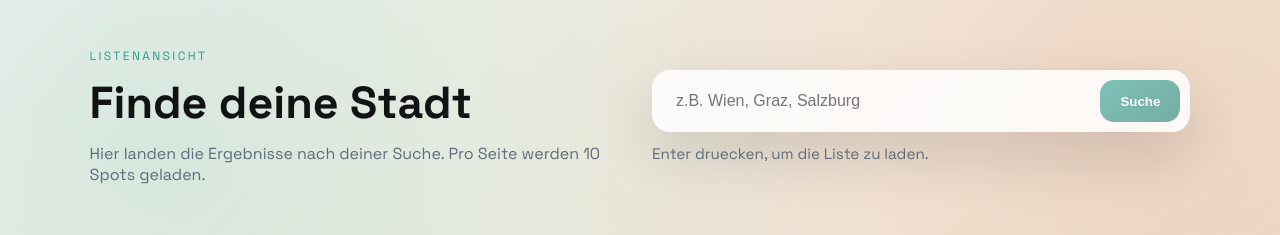
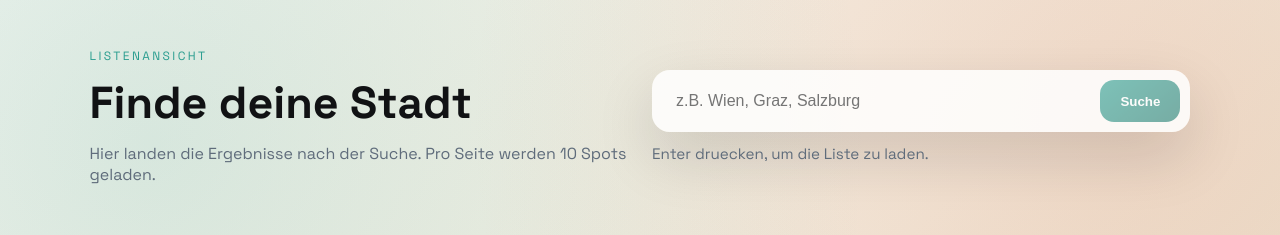
Before and after one commit to MhMd099/Sightseeing-View, a Vue app in the folder sightseeing-view/: page /results in a window 1280 px wide. Shown: the top 235 px of the page. Built offline with nearby package versions, Linux system fonts and the light colour scheme.

Commit message:
last sehesnwürdigkeiten

```diff
--- a/sightseeing-view/src/components/CitySearch.vue
+++ b/sightseeing-view/src/components/CitySearch.vue
@@ -10,7 +10,7 @@
         autocomplete="off"
       />
       <button type="submit" :disabled="!internalValue.trim()">
-        {{ buttonText }}
+        {{ buttonText}}
       </button>
     </div>
     <p v-if="helper" class="city-search__helper">{{ helper }}</p>
--- a/sightseeing-view/src/views/HomeView.vue
+++ b/sightseeing-view/src/views/HomeView.vue
@@ -16,6 +16,7 @@
 </template>
 
 <script>
+
 import CitySearch from '@/components/CitySearch.vue'
 
 export default {
--- a/sightseeing-view/src/views/SearchResultsView.vue
+++ b/sightseeing-view/src/views/SearchResultsView.vue
@@ -7,7 +7,7 @@
           {{ cityLabel ? `Sehenswuerdigkeiten in ${cityLabel}` : 'Finde deine Stadt' }}
         </h1>
         <p class="hero-subtitle">
-          Hier landen die Ergebnisse nach deiner Suche. Pro Seite werden 10 Spots geladen.
+          Hier landen die Ergebnisse nach der Suche. Pro Seite werden 10 Spots geladen.
         </p>
       </div>
       <CitySearch
```
